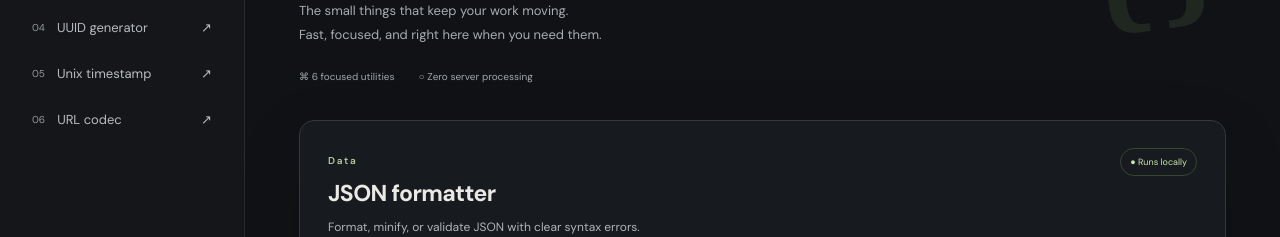
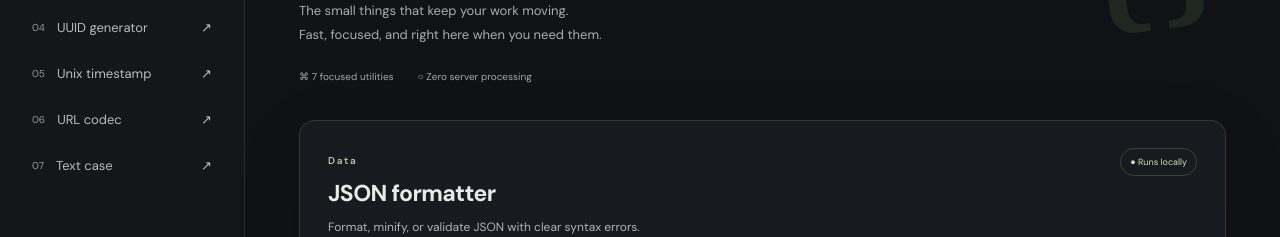
Before and after one commit to QuantumGod007/devkit-utilities, a React (Vite) app: page / in a window 1280 px wide. Shown: the part 310-547 px from the top of the page. Built offline with nearby package versions, Linux system fonts and the light colour scheme.

Commit message:
feat: add text case

```diff
--- /dev/null
+++ b/src/tools/case.ts
@@ -0,0 +1,3 @@
+import type { Tool } from '../types.ts';
+export function lower(value:string){return value.toLowerCase()} export function upper(value:string){return value.toUpperCase()} export function title(value:string){return value.toLowerCase().replace(/(^|[^\p{L}\p{N}])(\p{L})/gu,(_,prefix:string,char:string)=>prefix+char.toUpperCase())} function words(value:string){return value.replace(/([a-z])([A-Z])/g,'$1 $2').match(/[\p{L}\p{N}]+/gu)||[]} export function camel(value:string){return words(value).map((word,index)=>index?word[0].toUpperCase()+word.slice(1).toLowerCase():word.toLowerCase()).join('')} export function snake(value:string){return words(value).map(word=>word.toLowerCase()).join('_')}
+export const caseTool:Tool={id:"case",name:"Text case",category:"Text",description:"Convert text to lowercase, uppercase, title case, camelCase, or snake_case.",sample:"hello developer world",actions:[{label:"lowercase",run:lower},{label:"UPPERCASE",run:upper},{label:"Title Case",run:title},{label:"camelCase",run:camel},{label:"snake_case",run:snake}]};
--- a/src/tools/registry.ts
+++ b/src/tools/registry.ts
@@ -5,4 +5,5 @@ import { passwordTool } from './password.ts';
 import { uuidTool } from './uuid.ts';
 import { timestampTool } from './timestamp.ts';
 import { urlTool } from './url.ts';
-export const tools:Tool[]=[jsonTool,base64Tool,passwordTool,uuidTool,timestampTool,urlTool];
+import { caseTool } from './case.ts';
+export const tools:Tool[]=[jsonTool,base64Tool,passwordTool,uuidTool,timestampTool,urlTool,caseTool];
```
Also changed, not shown: 1 other file (tests, documents, lock files or other folders).
